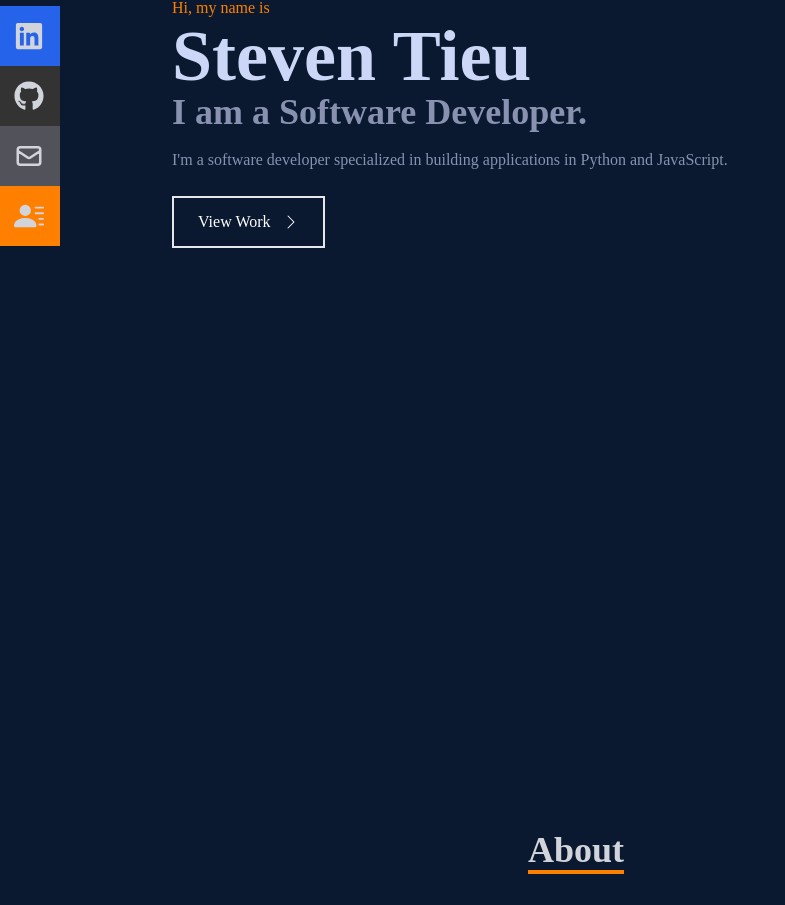
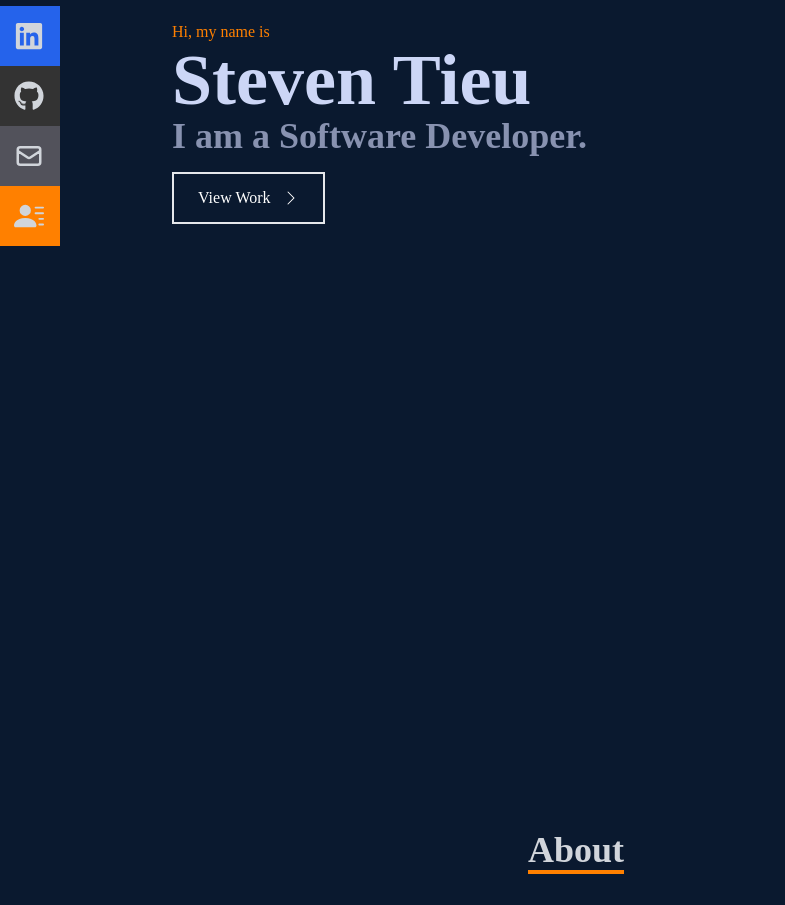
Before and after one commit to t-steven12/st-dev-portfolio, a React (Create React App) app: page / in a window 1280 px wide. Shown: the part 274-1179 px from the top of the page, without its empty margins (0-785 px from the left). Built offline with nearby package versions, Linux system fonts and the light colour scheme; the HTML template or start-up script is replaced by a standard one.

Commit message:
Added paddin between text and button on Home section

```diff
--- a/src/components/About.jsx
+++ b/src/components/About.jsx
@@ -20,7 +20,7 @@ const About = () => {
                     <p>Nice to meet you! Thank you for taking a look at my portfolio.</p>
                 </div>
                 <div>
-                    <p>I am a computer science graduate of Oregon State University interested in software development.</p>
+                    <p>I am a computer science graduate of Oregon State University specialized in building software applications in Python and JavaScript.</p>
                 </div>
             </div>
         </div>
--- a/src/components/Home.jsx
+++ b/src/components/Home.jsx
@@ -11,8 +11,7 @@ const Home = () => {
       <div className='max-w-[1000px] mx-auto px-8 flex flex-col justify-center h-full'>
         <p className='text-[#FF8000]'>Hi, my name is</p>
         <h1 className='text-4xl sm:text-7xl font-bold text-[#ccd6f6]'>Steven Tieu</h1>
-        <h2 className='text-4xl sm-text-7xl font-bold text-[#8892b0]'>I am a Software Developer.</h2>
-        <p className='text-[#8892b0] py-4 max-w-[700px]'>I'm a software developer specialized in building applications in Python and JavaScript.</p>
+        <h2 className='text-4xl sm-text-7xl font-bold text-[#8892b0] pb-2'>I am a Software Developer.</h2>
         <div>
           <Link to="work" spy={true} smooth={true} duration={500}>
             <button className='text-white group border-2 px-6 py-3 my-2 flex items-center hover:bg-[#FF8000] hover:border-[#FF8000]'>
```
